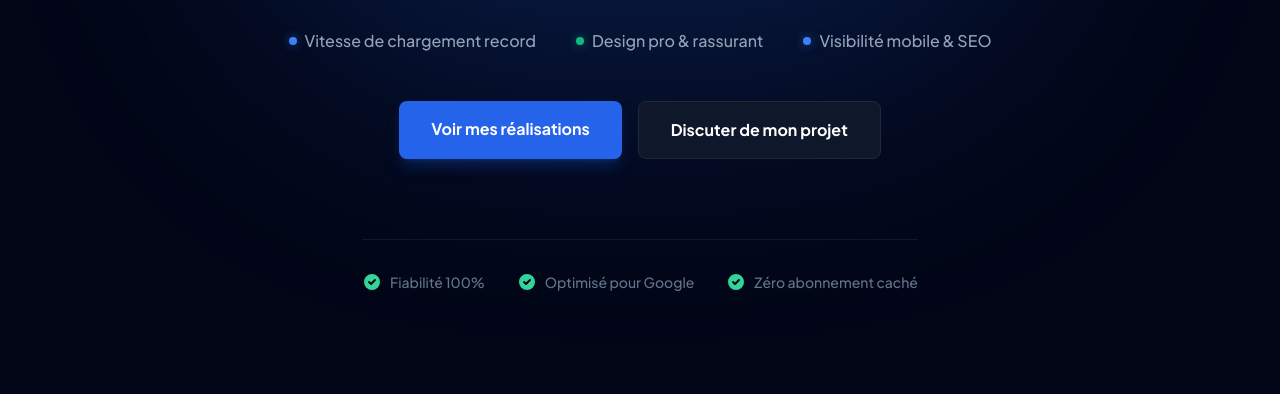
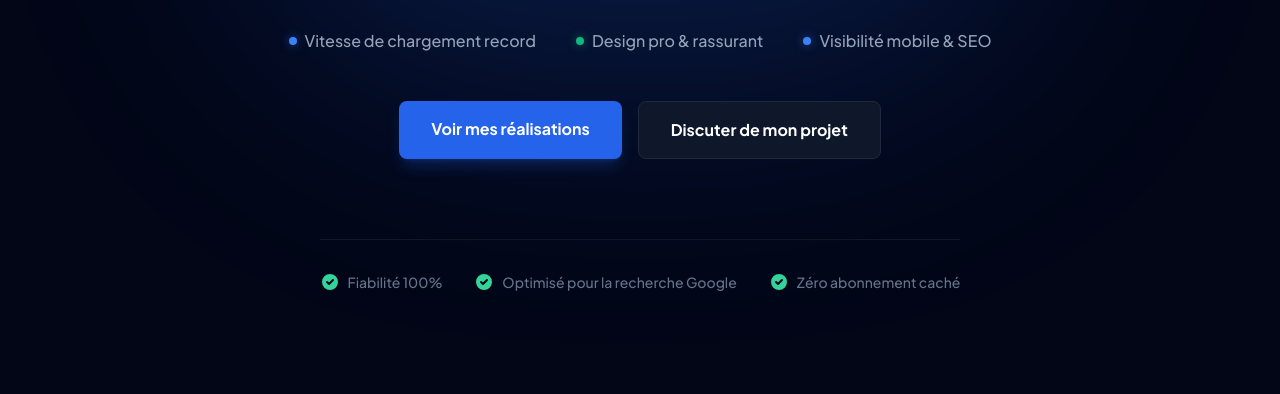
Before and after one commit to Sim-Blo/Sim-Blo.github.io, an Astro site: page / in a window 1280 px wide. Shown: the part 406-800 px from the top of the page. Built offline with nearby package versions, Linux system fonts and the light colour scheme; Astro itself is replaced by a stand-in of ours.

Commit message:
On ajoute le market

```diff
--- a/src/pages/index.astro
+++ b/src/pages/index.astro
@@ -56,7 +56,7 @@ import Portfolio from '../components/portfolio.astro';
                 </div>
                 <div class="flex items-center gap-2">
                      <svg xmlns="http://www.w3.org/2000/svg" class="h-5 w-5 text-emerald-400" viewBox="0 0 20 20" fill="currentColor"><path fill-rule="evenodd" d="M10 18a8 8 0 100-16 8 8 0 000 16zm3.707-9.293a1 1 0 00-1.414-1.414L9 10.586 7.707 9.293a1 1 0 00-1.414 1.414l2 2a1 1 0 001.414 0l4-4z" clip-rule="evenodd" /></svg>
-                    <span>Optimisé pour Google</span>
+                    <span>Optimisé pour la recherche Google</span>
                 </div>
                  <div class="flex items-center gap-2">
                      <svg xmlns="http://www.w3.org/2000/svg" class="h-5 w-5 text-emerald-400" viewBox="0 0 20 20" fill="currentColor"><path fill-rule="evenodd" d="M10 18a8 8 0 100-16 8 8 0 000 16zm3.707-9.293a1 1 0 00-1.414-1.414L9 10.586 7.707 9.293a1 1 0 00-1.414 1.414l2 2a1 1 0 001.414 0l4-4z" clip-rule="evenodd" /></svg>
```
